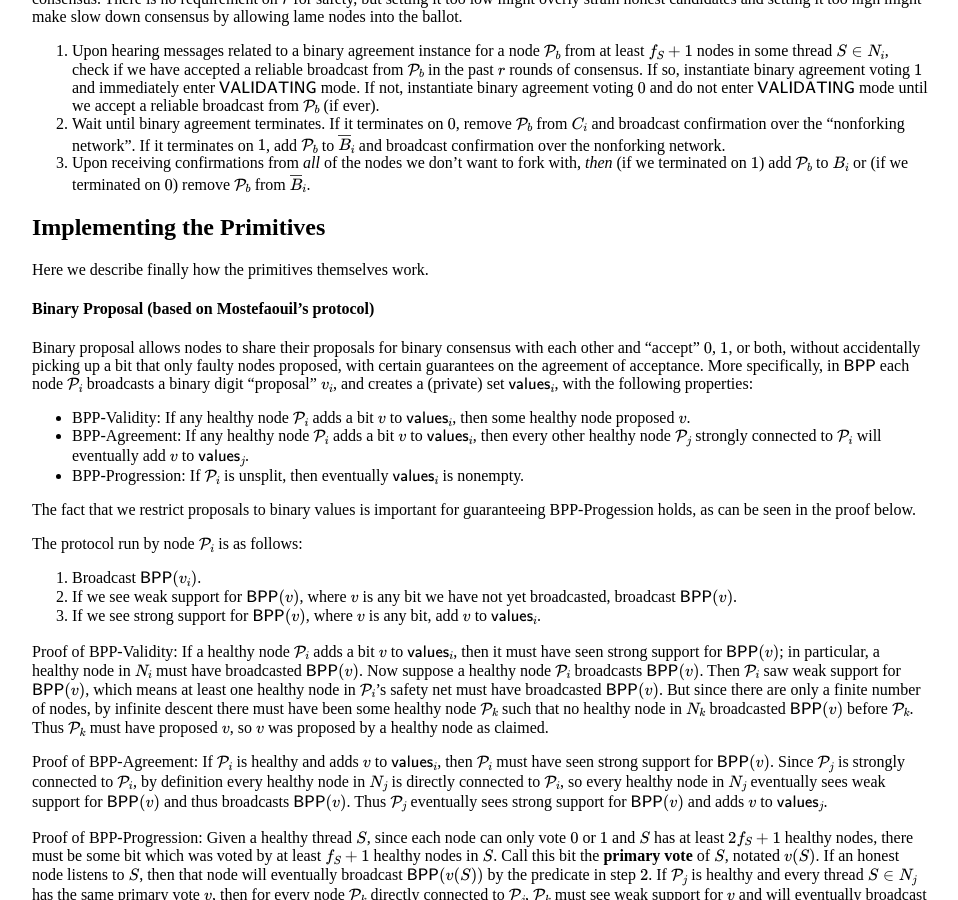
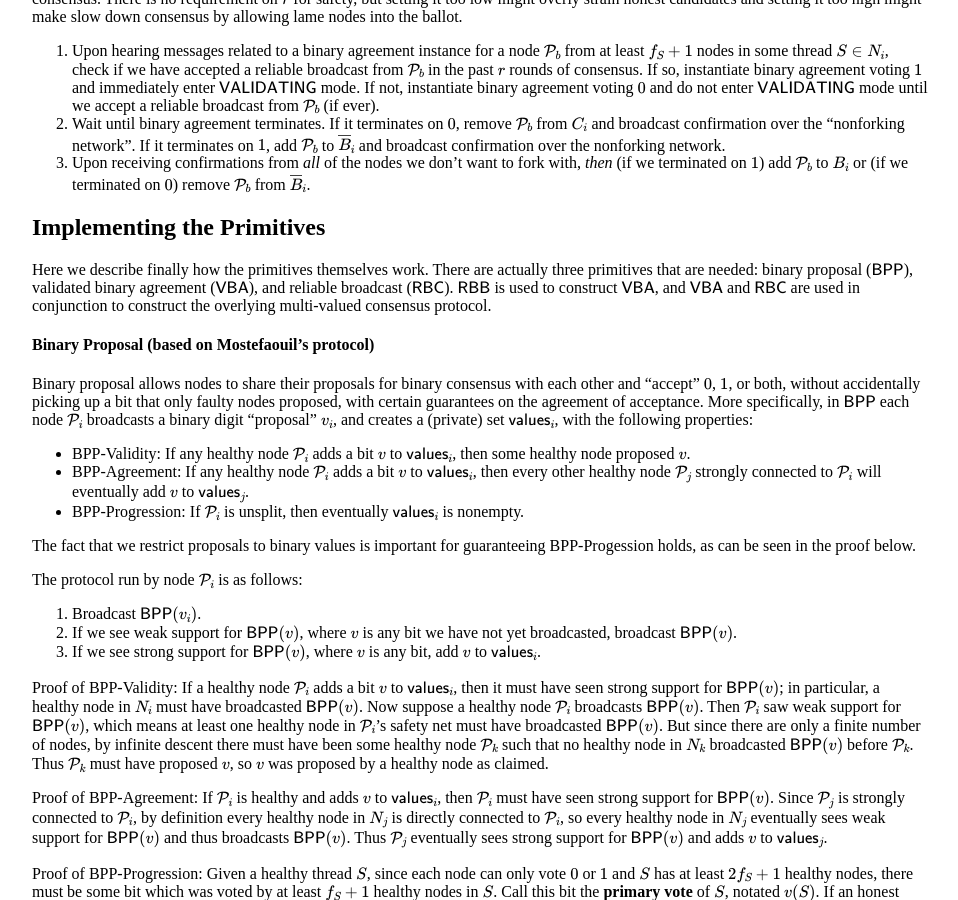
Before and after one commit to ChronusZ/chronusz.github.io, a Jekyll site: the page built from _posts/2017-07-20-parliamentary-consensus-ii.md, in a window 1280 px wide and 900 px high, scrolled down 2434 px. Shown: the whole window, without its empty margins (160-1118 px from the left). Built offline with Jekyll 4.4.1, drawn with Linux system fonts in a browser that asks for light colours; formulas are drawn with MathJax 3.

Commit message:
Update 2017-07-20-parliamentary-consensus-ii.md

```diff
--- a/_posts/2017-07-20-parliamentary-consensus-ii.md
+++ b/_posts/2017-07-20-parliamentary-consensus-ii.md
@@ -80,7 +80,7 @@ Let $$r$$ be a natural number such that we think every reasonable candidate shou
 
 ## Implementing the Primitives
 
-Here we describe finally how the primitives themselves work.
+Here we describe finally how the primitives themselves work. There are actually three primitives that are needed: binary proposal ($$\mathsf{BPP}$$), validated binary agreement ($$\mathsf{VBA}$$), and reliable broadcast ($$\mathsf{RBC}$$). $$\mathsf{RBB}$$ is used to construct $$\mathsf{VBA}$$, and $$\mathsf{VBA}$$ and $$\mathsf{RBC}$$ are used in conjunction to construct the overlying multi-valued consensus protocol.
 
 #### Binary Proposal (based on Mostefaouil's protocol)
 
```
